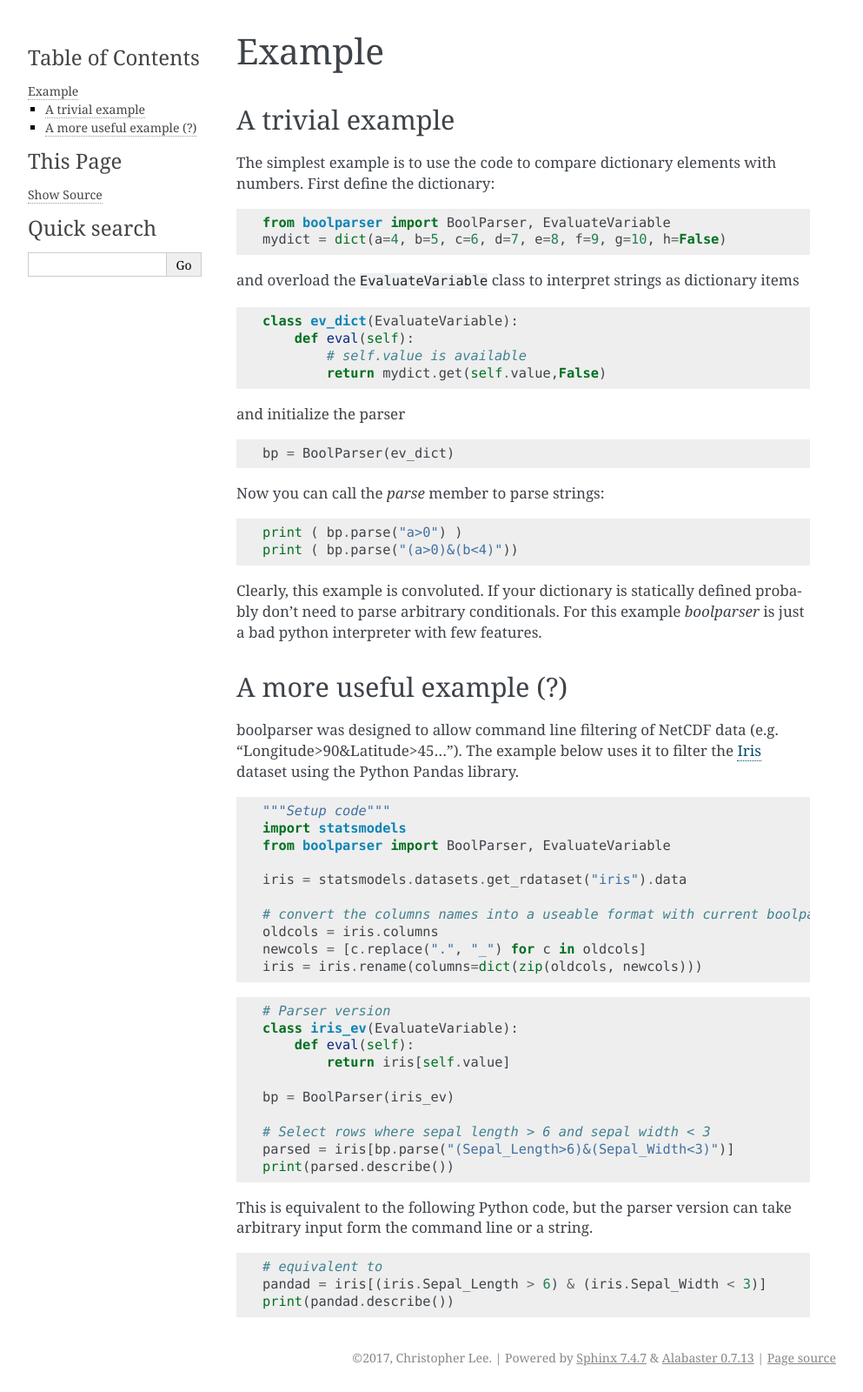
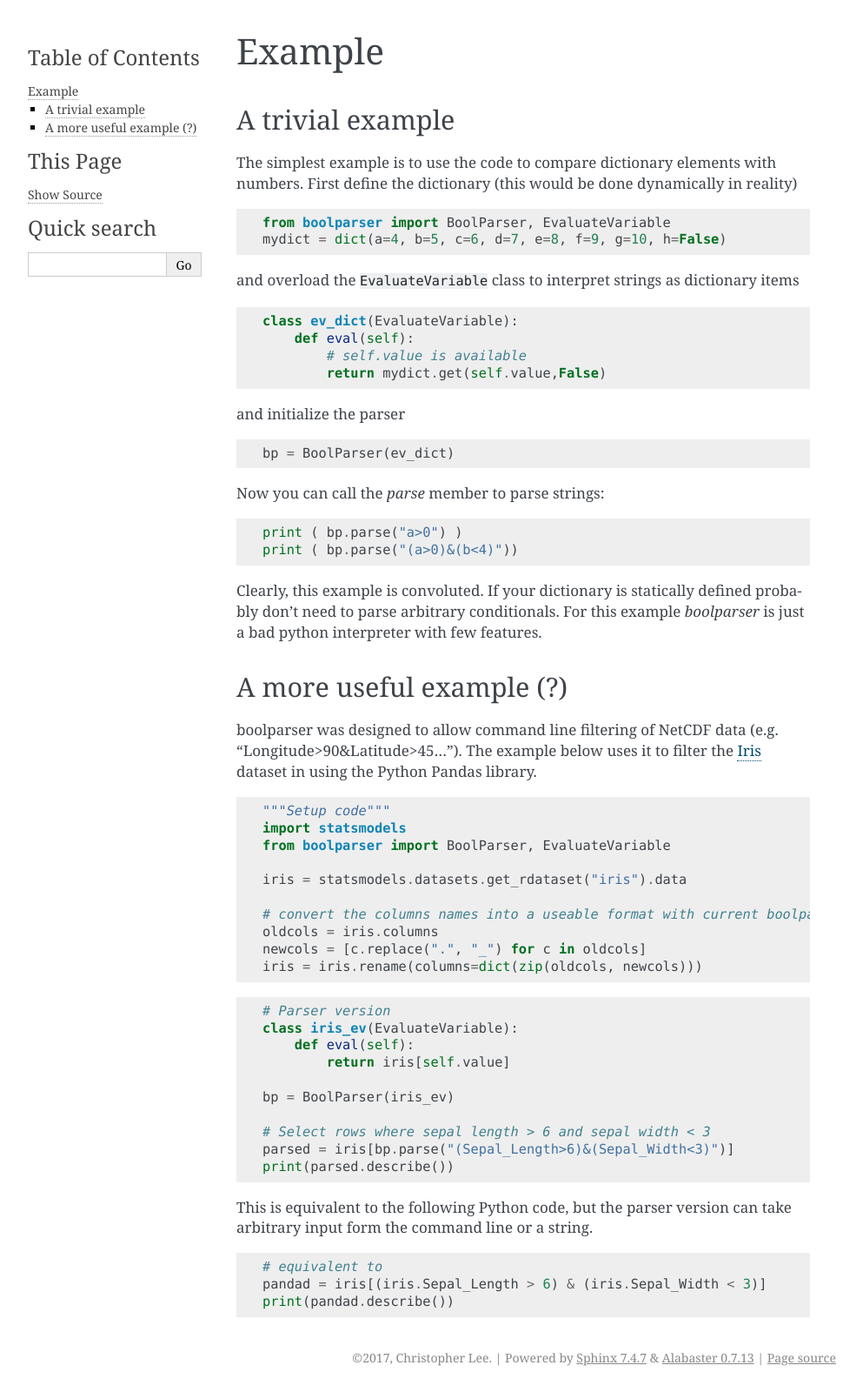
Before and after one commit to eelsirhc/boolparser, a Sphinx documentation site: the page built from doc/example.rst, in a window 1280 px wide. Shown: the whole page at 87% size, without its empty margins (148-1141 px from the left). Built offline with Sphinx 7.4.7, drawn with Linux system fonts in a browser that asks for light colours.

Commit message:
example update

```diff
--- a/doc/example.rst
+++ b/doc/example.rst
@@ -7,7 +7,7 @@ A trivial example
 ==================
 
 The simplest example is to use the code to compare dictionary elements with numbers.
-First define the dictionary:
+First define the dictionary (this would be done dynamically in reality)
 
 .. code-block:: python
 
@@ -43,7 +43,7 @@ Clearly, this example is convoluted. If your dictionary is statically defined pr
 A more useful example (?)
 ==========================
 
-boolparser was designed to allow command line filtering of NetCDF data (e.g. "Longitude>90&Latitude>45..."). The example below uses it to filter the `Iris <https://en.wikipedia.org/wiki/Iris_flower_data_set>`_ dataset using the Python Pandas library.
+boolparser was designed to allow command line filtering of NetCDF data (e.g. "Longitude>90&Latitude>45..."). The example below uses it to filter the `Iris <https://en.wikipedia.org/wiki/Iris_flower_data_set>`_ dataset in using the Python Pandas library.
 
 .. code-block:: python
 
```
